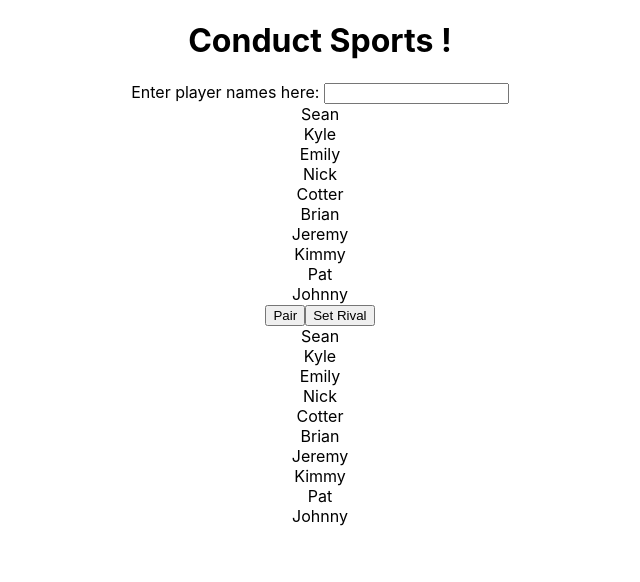
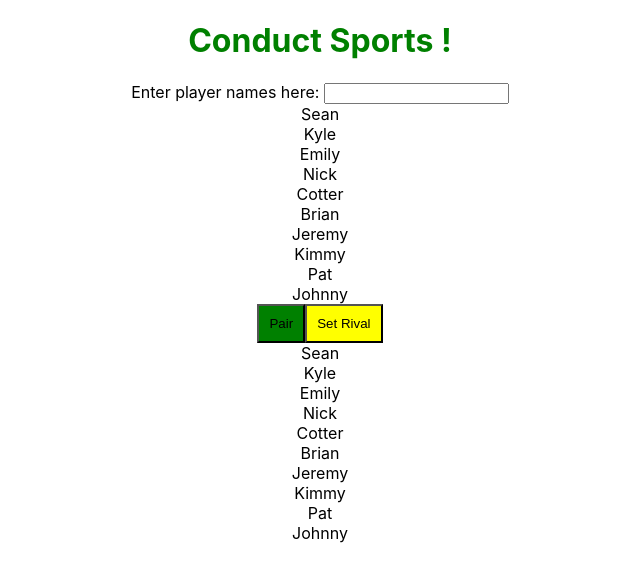
Before and after one commit to raviteja8k/conduct-sport-app, a React (Create React App) app: page / in a window 1280 px wide. Shown: the top 582 px of the page, without its empty margins (320-960 px from the left). Built offline with nearby package versions, Linux system fonts and the light colour scheme.

Commit message:
more css modules usage

```diff
--- a/src/App.js
+++ b/src/App.js
@@ -48,16 +48,16 @@ class App extends Component {
   render(){
     return(
     <div className={styles.App} >
-      <h1>Conduct Sports !</h1>
+      <h1 className={styles.h1}>Conduct Sports !</h1>
         Enter player names here: <input onKeyUp={(e) => this.addPlayer(e)} />
        { this.state.playerNames.map((pnames, pkey) =>
         <Players names={pnames} key={pkey}/>
         )}
-        <div style={{display: 'block'}}>
-        <button onClick={this.pairPlayers}>Pair</button>
-        <button >Set Rival</button>
+        <div className={styles.Block}>
+        <button onClick={this.pairPlayers} className={styles.greenButton}>Pair</button>
+        <button  className={styles.yellowButton}>Set Rival</button>
         </div>
-        <div style={{display: 'block'}}>
+        <div className={styles.Block}>
           {this.state.pairs.map((npairs, pairId) =>
             <Pairs pairNames={npairs} key={pairId}/>
           )
--- a/src/app.module.css
+++ b/src/app.module.css
@@ -1,3 +1,31 @@
 .App {
   text-align: center;
 }
+
+.Block{
+  display: block;
+}
+
+.greenButton{
+  padding: 10px;
+  background-color: green;
+}
+
+.greenButton:hover{
+  background-color: grey;
+  cursor: pointer;
+}
+
+.yellowButton{
+  padding: 10px;
+  background-color: yellow;
+}
+
+.yellowButton:hover{
+  background-color: grey;
+  cursor: pointer;
+}
+
+.h1{
+  color: green;
+}
```
